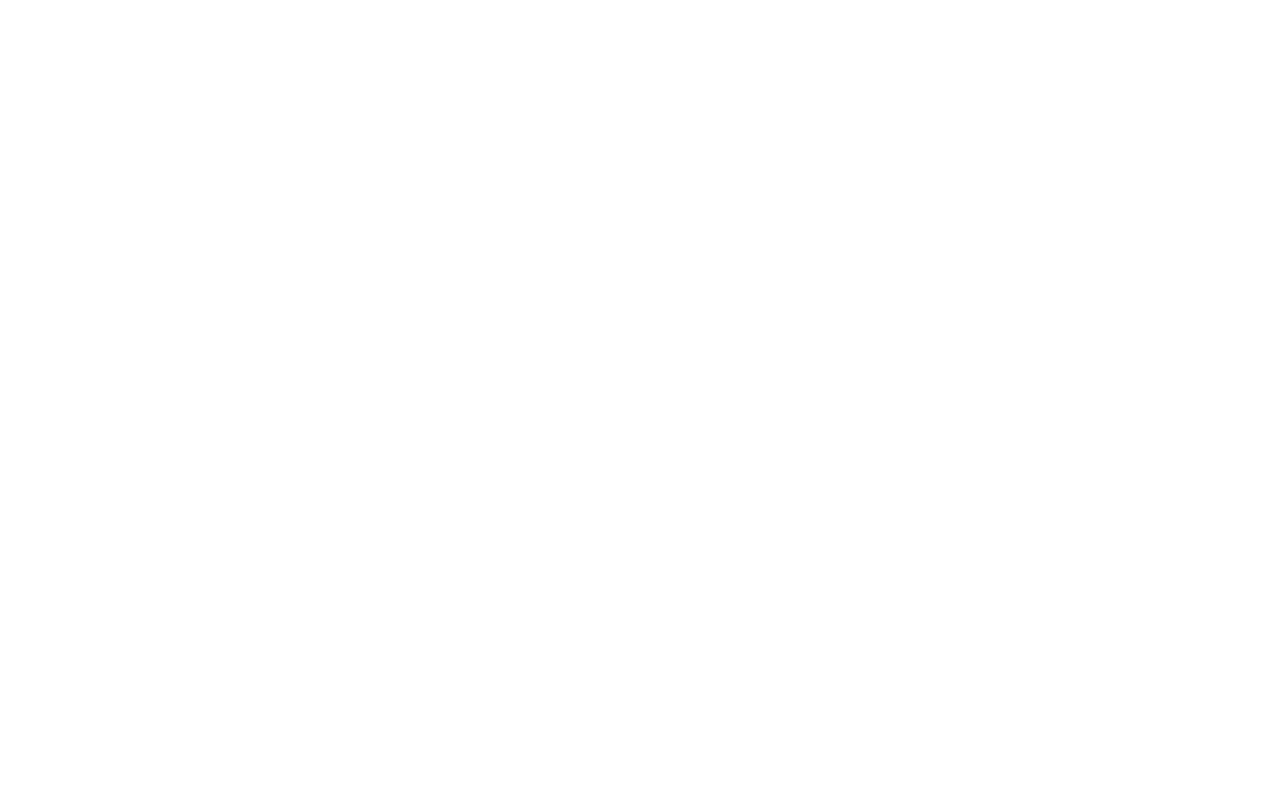
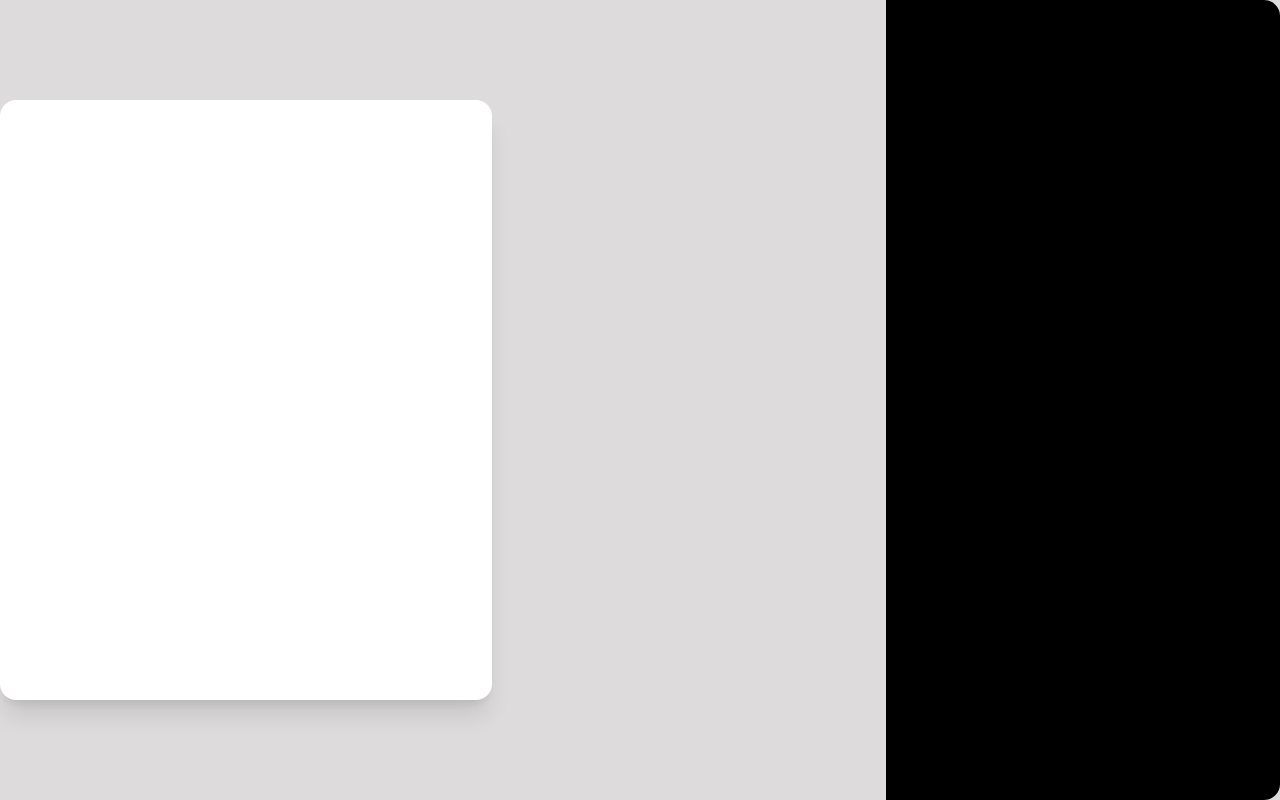
Before and after one commit to Kundank8789/-virtual-course, a React (Vite) app in the folder frontend/: page /signup in a window 1280 px wide. Before the commit this address had no page. Built offline with nearby package versions, Linux system fonts and the light colour scheme.

Commit message:
Added login, home, and logout pages with routing

```diff
--- a/frontend/src/App.jsx
+++ b/frontend/src/App.jsx
@@ -1,12 +1,16 @@
 import React from 'react'
 import { Routes, Route } from 'react-router-dom'
 import Home from './pages/Home.jsx'
+import SignUp from './pages/SignUp.jsx'
+import Login from './pages/Login.jsx'
 
 function App() {
   return (
     <>
     <Routes>
       <Route path="/" element={<Home />} />
+       <Route path="/signup" element={<SignUp />} />
+        <Route path="/logout" element={<Login />} />
     </Routes>
     </>
   )
--- a/frontend/src/pages/Login.jsx
+++ b/frontend/src/pages/Login.jsx
@@ -0,0 +1,9 @@
+import React from 'react'
+
+function Login() {
+  return (
+    <div>Login</div>
+  )
+}
+
+export default Login
--- a/frontend/src/pages/SignUp.jsx
+++ b/frontend/src/pages/SignUp.jsx
@@ -0,0 +1,21 @@
+import React from 'react'
+
+function SignUp() {
+  return (
+    <div className='bg-[#dddbdb] w-[100vw] h-[100vh] flex items-center justify-center'>
+        <form className='w-[90%] md:w-200 h-150 bg-[white] shadow-xl rounded-2xl flex'></form>
+
+        {/* left div */}
+
+        <div className='md:w-[50%] w-[100%] h-[100%] flex flex-col items-center justify-center gap-3'></div>
+
+        {/* right div */}
+
+
+        <div className='w-[50%] h-[100%] rounded-r-2xl bg-[black] md:flex items-center justify-center flex-col hidden'></div>
+
+        </div>
+  )
+}
+
+export default SignUp
```
